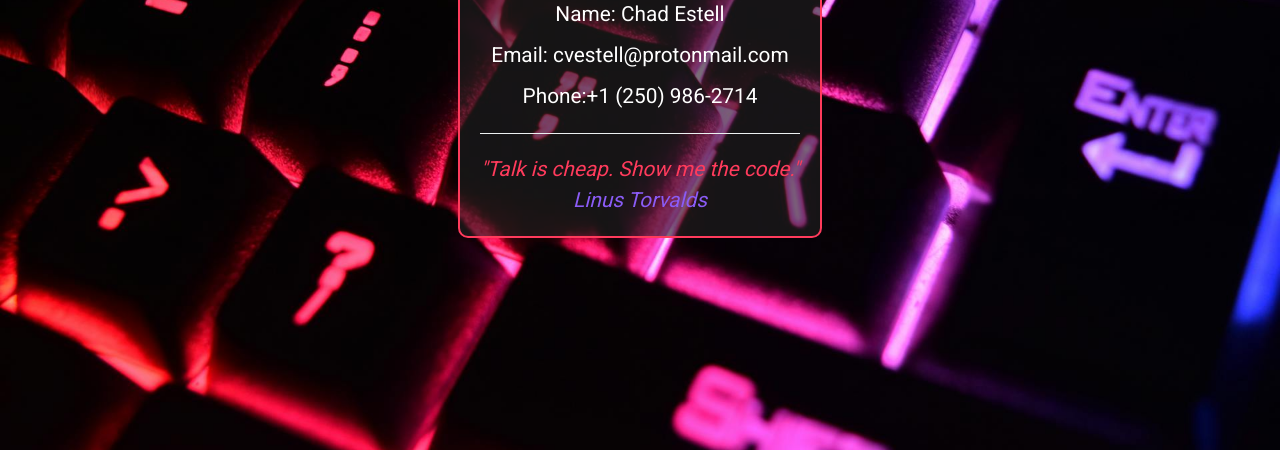
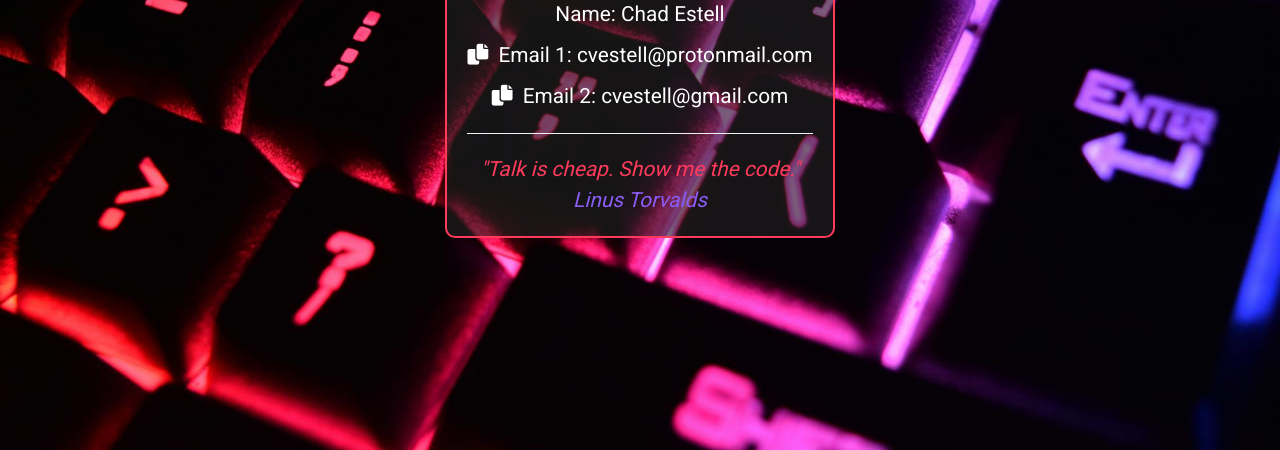
Before and after one commit to Coder-Chad/CHAD_ESTELL_DEVELOPER, a plain HTML site: page contact.html in a window 1280 px wide. Shown: the part 350-800 px from the top of the page. Drawn offline with nearby package versions, Linux system fonts and the light colour scheme.

Commit message:
added emails that can be copied in one click to contact.html

```diff
--- a/contact.html
+++ b/contact.html
@@ -7,6 +7,7 @@
     <link href="https://cdn.jsdelivr.net/npm/tailwindcss@2.2.19/dist/tailwind.min.css" rel="stylesheet">
     <link href="https://fonts.googleapis.com/css2?family=Roboto:wght@400;700&display=swap" rel="stylesheet">
     <link rel="stylesheet" href="styles.css">
+    <link rel="stylesheet" href="https://cdnjs.cloudflare.com/ajax/libs/font-awesome/6.0.0-beta3/css/all.min.css">
 </head>
 <body class="bg-gray-800 flex justify-center items-center">
     <div class="container" style="display: flex; justify-content: center; align-items: center; max-width: 90%; flex-direction: column; margin-top: 0px;">
@@ -27,9 +28,21 @@
             <p>
                 <h4 class="text-purple-500" style="font-size: 2rem; font-weight: 400;">Contact Information</h4>
                 <div class="contact-info" style="font-size: 1.3rem; font-weight: 400;">
-                    <p style="color: white"><span style="color: white; font-weight: 400">Name: </span>Chad Estell</p>
-                    <p style="color: white"><span style="color: white; font-weight: 400">Email: </span>cvestell@protonmail.com</p>
-                    <p style="color: white"><span style="color: white; font-weight: 400">Phone:</span>+1 (250) 986-2714</p>
+                    <p style="color: white">
+                        <span style="color: white; font-weight: 400">Name: </span>Chad Estell
+                    </p>
+                    <p style="color: white; cursor: pointer">
+                        <span style="color: white; font-weight: 400"><i class="fas fa-copy" style="margin-right: 5px;"></i> Email 1: </span>
+                        <span class="copy-email" onclick="copyToClipboard('cvestell@protonmail.com')">
+                            cvestell@protonmail.com
+                        </span>
+                    </p>
+                    <p style="color: white; cursor: pointer">
+                        <span style="color: white; font-weight: 400"><i class="fas fa-copy" style="margin-right: 5px;"></i> Email 2:</span>
+                        <span class="copy-email" onclick="copyToClipboard('cvestell@gmail.com')">
+                            cvestell@gmail.com
+                        </span>
+                    </p>
                 </div>
                 <div class="quote text-purple-500" style="font-size: 1.3rem; font-weight: 400;">
                     "Talk is cheap. Show me the code."
@@ -44,8 +57,8 @@
         // Contact information
         const contactInfo = {
             name: "Chad Estell",
-            email: "cvestell@protonmail.com",
-            phone: "+1 (250) 986-2714"
+            email1: "cvestell@protonmail.com",
+            email2: "cvestell@gmail.com",
         };
 
         // Linus Torvalds quote
@@ -58,8 +71,8 @@
                 <h2>Contact Information</h2>
                 <div class="contact-info">
                     <p><strong>Name:</strong> ${contactInfo.name}</p>
-                    <p><strong>Email:</strong> ${contactInfo.email}</p>
-                    <p><strong>Phone:</strong> ${contactInfo.phone}</p>
+                    <p><strong>Email 1:</strong> ${contactInfo.email1}</p>
+                    <p><strong>Email 2:</strong> ${contactInfo.email2}</p>
                 </div>
                 <div class="quote">
                     "${quote}"
@@ -70,6 +83,15 @@
 
         // Render contact box when the page loads
         window.onload = createContactBox;
+
+        // Function to copy text to clipboard
+        function copyToClipboard(text) {
+            navigator.clipboard.writeText(text).then(() => {
+                alert('Copied to clipboard: ' + text);
+            }).catch(err => {
+                console.error('Failed to copy: ', err);
+            });
+        }
     </script>
 </body>
 </html>
```
Also changed, not shown: services.html (+1 -50 lines).
